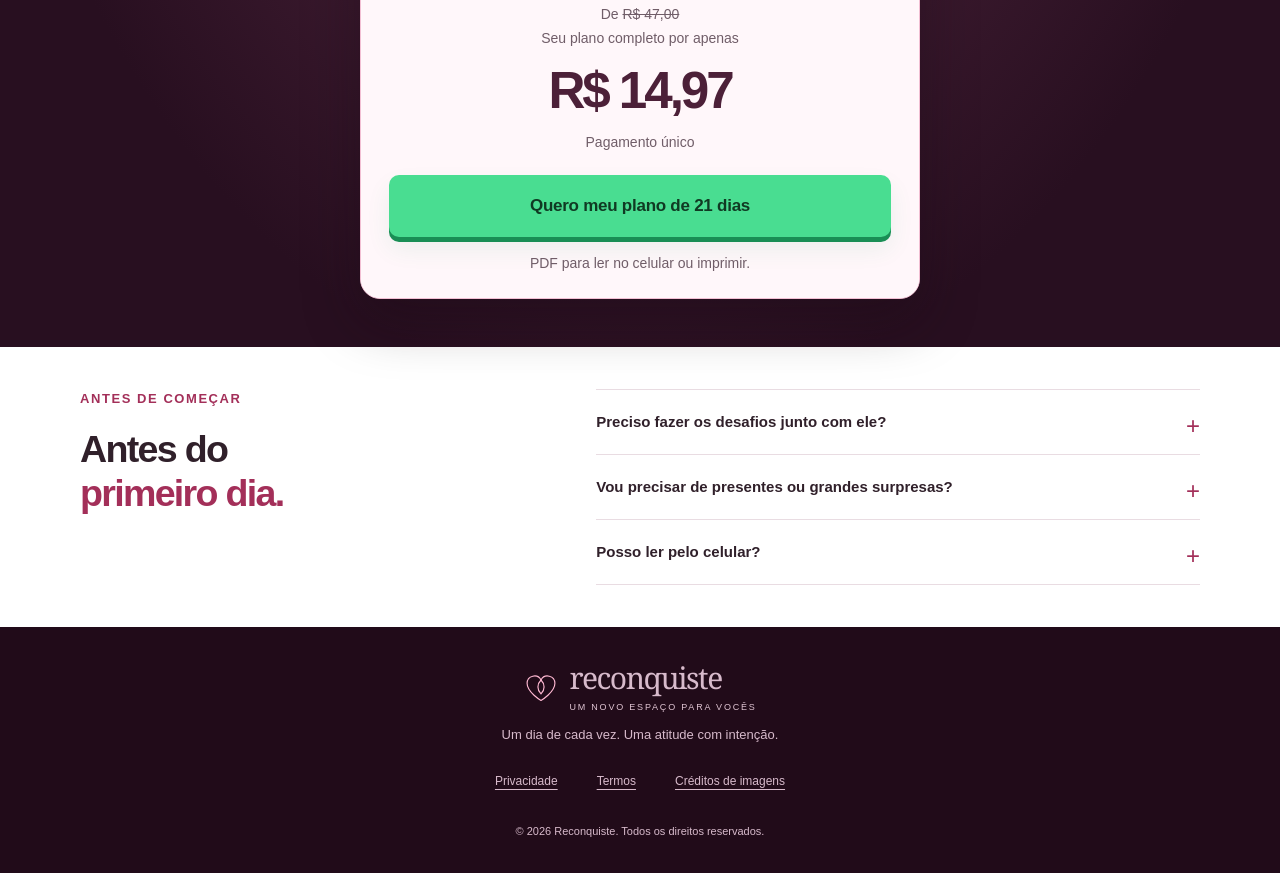
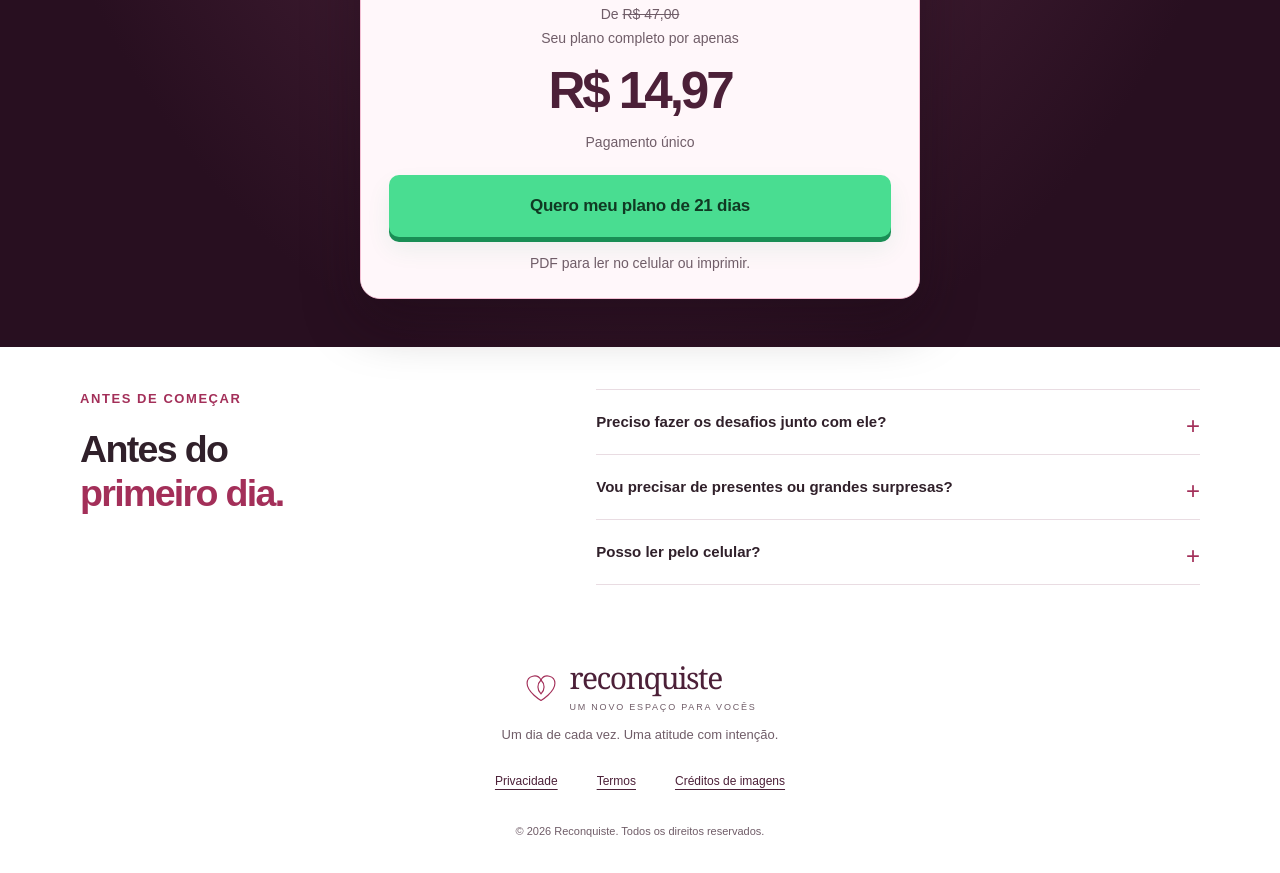
Before and after one commit to fmatoz/desafioreconquiste21dias, a website: page index.html in a window 1280 px wide. Shown: the part 3402-4275 px from the top of the page. Drawn offline with Linux system fonts and the light colour scheme.

Commit message:
Unifica FAQ e rodapé com fundo branco

```diff
--- a/styles.css
+++ b/styles.css
@@ -185,12 +185,12 @@ details[open] summary:after{content:"−"}
 .closing-section h2{font-size:clamp(2rem,3.5vw,3rem)}
 .closing-section h2 em{color:#ffbed5}
 .closing-section .button{margin-top:28px}
-.site-footer{background:#210b19;color:#d7bacb;padding:36px 0 30px;text-align:center}
+.site-footer{background:#fff;color:var(--muted);padding:36px 0 30px;text-align:center}
 .footer-brand{font:1.75rem var(--serif);text-decoration:none;letter-spacing:-.05em;color:#fff}
 .footer-brand span{margin-left:8px;color:#f0acc8}
 .site-footer p{font-size:.8125rem;margin-top:9px}
 .footer-links{display:flex;justify-content:center;gap:23px;margin:15px 0}
-.footer-links button{background:none;border:0;color:#d7bacb;font-size:.75rem;text-decoration:underline;text-underline-offset:4px;min-height:40px;padding:8px}
+.footer-links button{background:none;border:0;color:var(--wine);font-size:.75rem;text-decoration:underline;text-underline-offset:4px;min-height:40px;padding:8px}
 .site-footer small{font-size:.6875rem}
 
 dialog{width:min(530px,calc(100% - 32px));max-height:85dvh;background:white;border:1px solid #ddbbc9;border-radius:16px;padding:40px;color:var(--ink);box-shadow:0 20px 60px #210b1950}
@@ -490,7 +490,7 @@ dialog{padding:35px 24px}dialog h2{font-size:1.75rem}dialog p{font-size:.875rem}
 }
 
 /* Marca preservada no rodapé; página sem cabeçalho e sem CTA fixo. */
-.site-footer .brand{width:fit-content;margin-inline:auto;justify-content:center;text-align:left;font-size:1.875rem}
+.site-footer .brand{color:var(--wine);width:fit-content;margin-inline:auto;justify-content:center;text-align:left;font-size:1.875rem}
 .site-footer{padding-bottom:30px}
 
 /* Destaque da amostra de pesquisa abaixo dos pesquisadores. */
@@ -625,3 +625,6 @@ dialog{padding:35px 24px}dialog h2{font-size:1.75rem}dialog p{font-size:.875rem}
     padding: 20px 22px 22px;
   }
 }
+
+.site-footer .brand svg{stroke:var(--accent)}
+.site-footer .brand-sub{color:var(--muted)}
```
